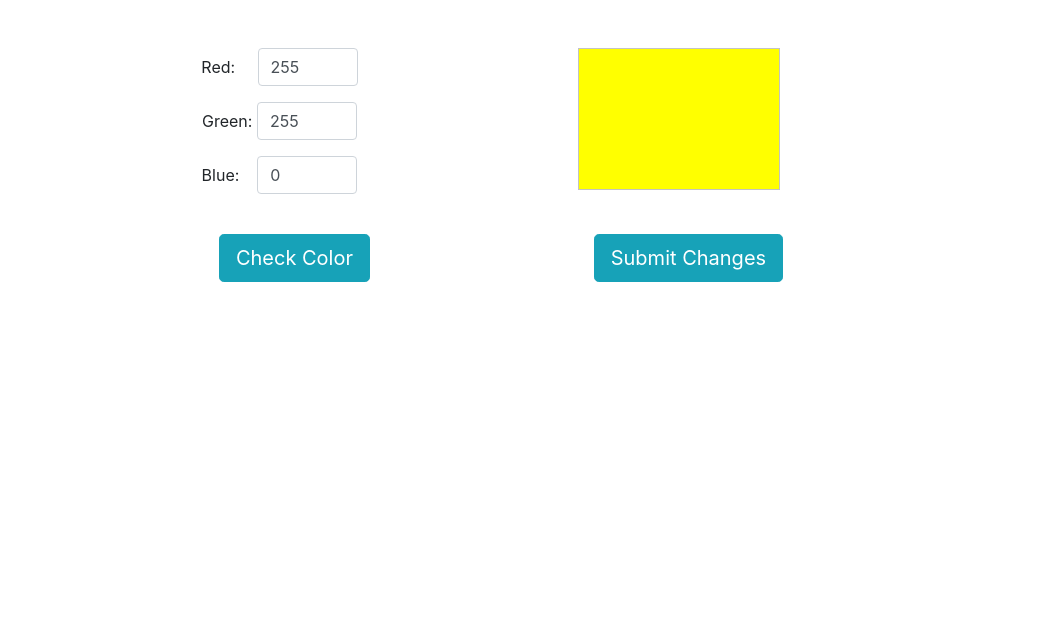
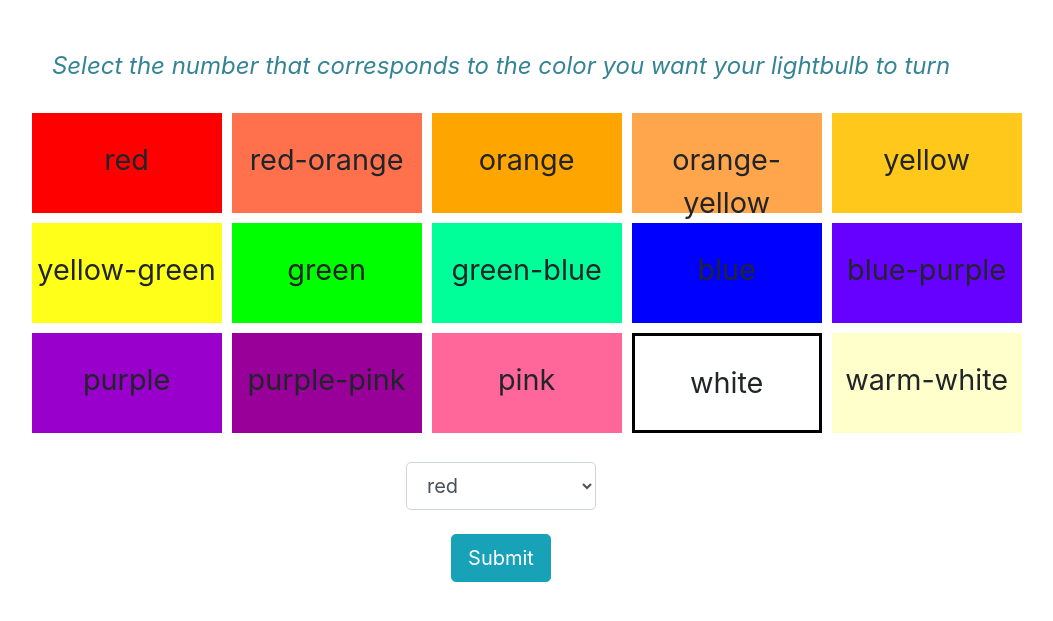
Before and after one commit to sara-lewis/Ambiance-Alarm, a Flask app: page /set-light in a window 1280 px wide. Shown: the part 76-697 px from the top of the page, without its empty margins (139-1192 px from the left). Run offline with Flask 2, Linux system fonts and the light colour scheme; a user stored in the database is signed in; parts of the project's set-up code (start-up, migrations or seed data) failed here and were passed over; some libraries are stand-ins or nearby versions.

Commit message:
remaking table

```diff
--- a/application.py
+++ b/application.py
@@ -6,6 +6,7 @@ from tempfile import mkdtemp
 from werkzeug.exceptions import default_exceptions
 from werkzeug.security import check_password_hash, generate_password_hash
 from datetime import datetime
+from decimal import *
 from pytz import timezone
 import json
 import requests
@@ -48,12 +49,30 @@ class User(db.Model):
     alarm_minutes = db.Column(db.Numeric(precision=8, asdecimal=False, decimal_return_scale=None), unique=False, nullable=True, default=None)
     sleep_hours = db.Column(db.Numeric(precision=8, asdecimal=False, decimal_return_scale=None), unique=False, nullable=True, default=None)
     sleep_minutes = db.Column(db.Numeric(precision=8, asdecimal=False, decimal_return_scale=None), unique=False, nullable=True, default=None)
-    light_x = db.Column(db.Numeric(16,16), unique=False, nullable=False, default=0.3127159072215825)
-    light_y = db.Column(db.Numeric(16,16), unique=False, nullable=False, default=0.3290014805066623)
+    light_color = db.Column(db.String(80), unique=False, nullable=False, default="white")
 
 # , light_x=0.3127159072215825, light_y=0.3290014805066623
     # def __init__(self, name):
     #     self.name = name`
+
+# Dictionary that stores different color options
+colors = {
+    "red": [0.6400744994567747, 0.3299705106316933], # (255, 0, 0)
+    "red-orange": [0.5219813776044138, 0.3602350492539979], #(255, 112, 77)
+    "orange": [0.5005024777110524, 0.4407949382859346], # (255, 165, 0)
+    "orange-yellow": [0.4731432272758976, 0.4129857657078348], #(255, 166, 77)
+    "yellow": [0.4614965184140797, 0.4656773286255034], #(255,200,26)
+    "yellow-green": [0.4175109486448015, 0.5022617658094053], #(255,255,26)
+    "green": [0.3, 0.6], # (0, 255, 0)
+    "green-blue": [0.26350800086412973, 0.46861586125148175], #(0, 255, 153)
+    "blue": [0.15001662234042554, 0.060006648936170214], # (0, 0, 255)
+    "blue-purple": [0.18256797560218047, 0.07793859012170523], #(102, 0, 255)
+    "purple": [0.2579616021122056, 0.11947155083982063], #(153,0,204)
+    "purple-pink": [0.32092016238159676, 0.15415426251691478], # (153,0,153)
+    "pink": [0.4362826696315353, 0.2787851427845718], #(255, 102, 153)
+    "white": [0.3127159072215825, 0.3290014805066623], #(255, 255, 255)
+    "warm-white": [0.3429773067238816, 0.3790334156080013] #(255,255,204)
+}
 
 @app.route("/")
 @login_required
@@ -64,10 +83,18 @@ def home():
     alarm_hours = user_data.alarm_hours
     alarm_minutes = user_data.alarm_minutes
 
-
-
     #alarm_minutes = db.execute("SELECT alarm_minutes FROM users WHERE id = :id", id=session["user_id"])[0]["alarm_minutes"]
     # alarm_minutes = User.query.filter_by(id=session["user_id"]).first().alarm_minutes
+
+    #### SET LIGHTBULB HERE #####
+
+    light_url = "http://192.168.2.2/api/NNuOW4NbRZMctLhEPfmFL-FqJAx7afgVhjSlg5wN/lights/2/state"
+    light_info = {"on":True, "xy":[str(Decimal(user_data.light_x)), str(Decimal(user_data.light_y))]}
+    print(light_info)
+    status = requests.put(light_url, data=json.dumps(light_info))
+    print(status)
+
+    #### END LIGHTBULB SETUP ####
 
     if alarm_hours != None and alarm_minutes != None:
 
@@ -323,21 +350,27 @@ def cancel_alarm():
 @login_required
 def set_light():
     if request.method == "POST":
-        converter = Converter()
-        red_value = int(request.form.get("red"))
-        green_value = int(request.form.get("green"))
-        blue_value = int(request.form.get("blue"))
-        xy_value = converter.rgb_to_xy(red_value, green_value, blue_value)
-        print(xy_value)
+        # Get light information from set light page and associate it with a color
+        color = request.form.get("color")
+
+
+
+        # Update table with new light information
+        user_data = User.query.filter_by(id=session["user_id"]).first()
+        user_data.light_x = xy_value[0]
+        user_data.light_y = xy_value[1]
+        db.session.commit()
+
         return redirect("/")
     else:
-        return render_template("set-lights.html")
+        colors = ["red", "red-orange", "orange", "orange-yellow", "yellow", "yellow-green", "green", "green-blue", "blue", "blue-purple", "purple", "purple-pink", "pink", "white", "warm-white"]
+        return render_template("set-lights.html", colors=colors)
+
 
 def errorhandler(e):
     """Handle error"""
     #return apology(e.name, e.code)
 
-
 # listen for errors
 for code in default_exceptions:
     app.errorhandler(code)(errorhandler)
--- a/static/styles.css
+++ b/static/styles.css
@@ -46,7 +46,7 @@ main img
 
 .home-text-small {
     font-size: 150%;
-    color: #5a80bc;
+    color: #348496;
     font-style: italic;
 }
 
@@ -89,6 +89,10 @@ main img
   padding-left: 6%;
 }
 
-.white-space{
-  padding-left: 21%;
+.box{
+  width: 190px;
+  height: 100px;
+  margin: 5px;
+  font-size: 180%;
+  padding-top: 25px;
 }
--- a/templates/set-lights.html
+++ b/templates/set-lights.html
@@ -12,45 +12,51 @@
 
   </head>
 
-  <body onload="checkColor()">
+  <body>
+    <div class="home-text-small">Select the number that corresponds to the color you want your lightbulb to turn</div>
+    <br>
     <form action="/set-light" method="post">
       <div class="row">
-        <div class="column">
-          <div class="form-group">
-               Red:&nbsp;&nbsp;&nbsp;&nbsp; <input id="red" onblur="checkColor()" size="3" autocomplete="off"  class="form-control" name="red" value=255 type="text"/>
-          </div>
-          <div class="form-group">
-              Green: <input id="green" onblur="checkColor()" size="3" autocomplete="off"  class="form-control" name="green" value=255 type="text"/>
-          </div>
-          <div class="form-group">
-              Blue:&nbsp;&nbsp;&nbsp; <input id="blue" onblur="checkColor()" size="3" autocomplete="off"  class="form-control" name="blue" value=0 type="text"/>
-          </div>
-        </div>
-        <div class="row">
-          <div><canvas id="myCanvas" width="200" height="140" style="border:1px solid #c3c3c3;"></canvas></div>
+        <div class="box" style="background-color: #ff0000">red</div>
+        <div class="box" style="background-color: #ff704d">red-orange</div>
+        <div class="box" style="background-color: #ffa500">orange</div>
+        <div class="box" style="background-color: #ffa64d">orange-yellow</div>
+        <div class="box" style="background-color: #ffc81a">yellow</div>
+      </div>
+      <div class="row">
+        <div class="box" style="background-color: #ffff1a">yellow-green</div>
+        <div class="box" style="background-color: #00ff00">green</div>
+        <div class="box" style="background-color: #00ff99">green-blue</div>
+        <div class="box" style="background-color: #0000ff">blue</div>
+        <div class="box" style="background-color: #6600ff">blue-purple</div>
+      </div>
+      <div class="row">
+        <div class="box" style="background-color: #9900cc">purple</div>
+        <div class="box" style="background-color: #990099">purple-pink</div>
+        <div class="box" style="background-color: #ff6699">pink</div>
+        <div class="box" style="border-style: solid; border-color:black; background-color: #ffffff">white</div>
+        <div class="box" style="background-color: #ffffcc">warm-white</div>
+      </div>
+
         </div>
       </div>
       <br>
-      <button type="button" class="btn btn-info btn-lg" onclick="checkColor()">Check Color</button>
-      <span class="white-space"></span>
-      <button class="btn btn-info btn-lg" type="submit"> Submit Changes </button>
+      <select name="color" class="form-control form-control-lg">
+          {% for i in colors %}
+              <option>{{i}}</option>
+          {% endfor %}
+      </select>
+      <br>
+      <br>
+      <button class="btn btn-info btn-lg" type="submit"> Submit </button>
       <br>
       <br>
     </form>
   </body>
 
   <script>
-    function checkColor(){
-      var canvas = document.getElementById("myCanvas");
-      var ctx = canvas.getContext("2d");
-      var redVal = (document.getElementById("red").value);
-      var greenVal = (document.getElementById("green").value);
-      var blueVal = (document.getElementById("blue").value);
-      var rgbVal = "rgba("+redVal+", "+greenVal+", "+blueVal+", 1)";
-      console.log(rgbVal);
-      ctx.fillStyle = rgbVal;
-      ctx.fillRect(0,0,200,140);
+    function addBorder(){
+
     }
-
   </script>
 {% endblock %}
```
